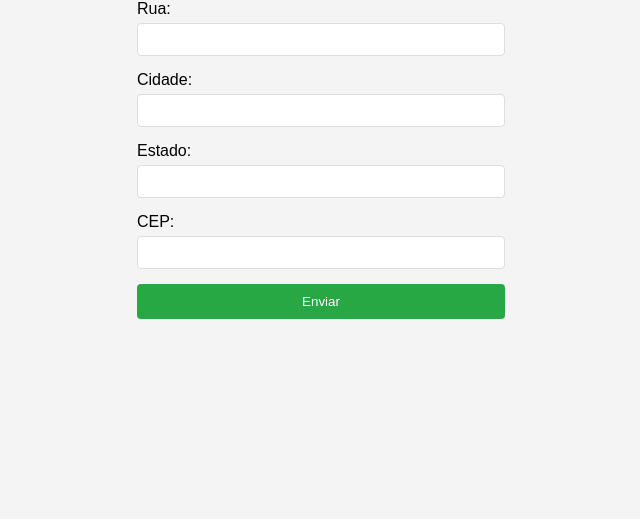
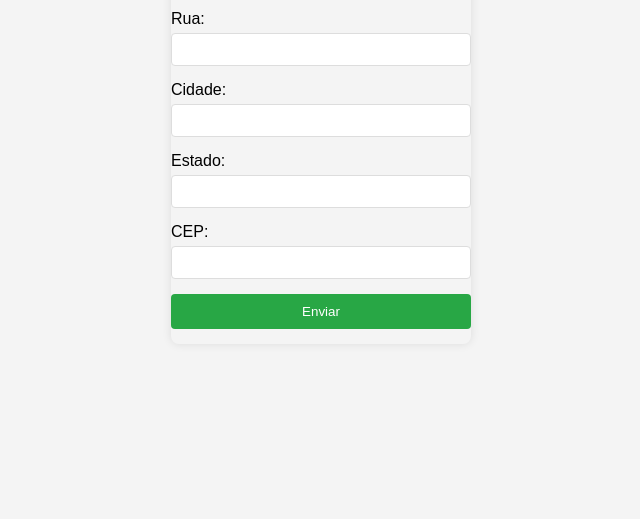
Before and after one commit to joaoovc/devfront-ravache, a plain HTML site: page index.html in a window 1280 px wide. Shown: the part 281-800 px from the top of the page, without its empty margins (319-959 px from the left). Drawn offline with Linux system fonts and the light colour scheme.

Commit message:
Update index.html

```diff
--- a/index.html
+++ b/index.html
@@ -7,7 +7,7 @@
     <link rel="stylesheet" href="styles.css">
 </head>
 <body>
-    <div> class="conteiner"</h1>
+    <div class="container">
         <h1>Formulário de Endereço</h1>
         <form id="formEndereco">
             <label for="rua">Rua:</label>
```
